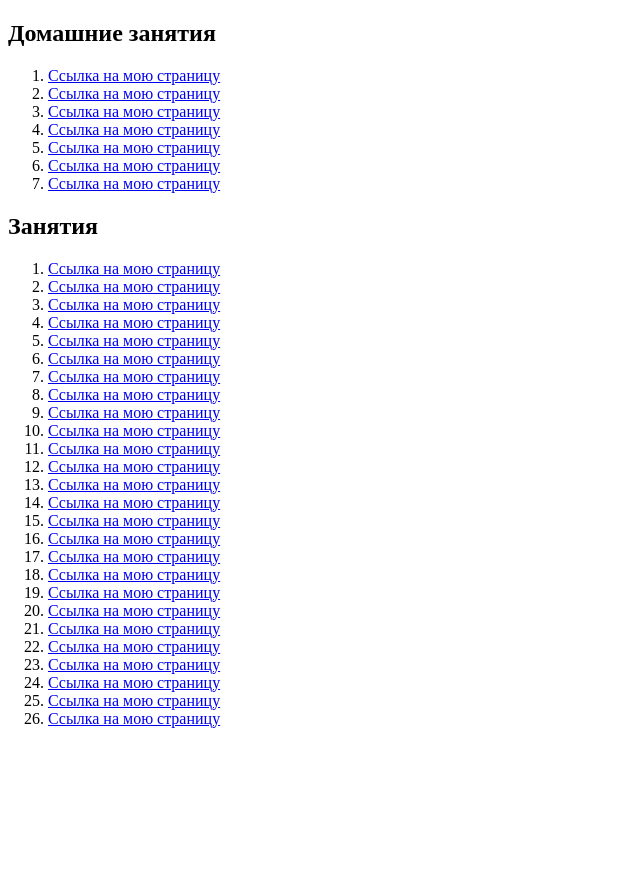
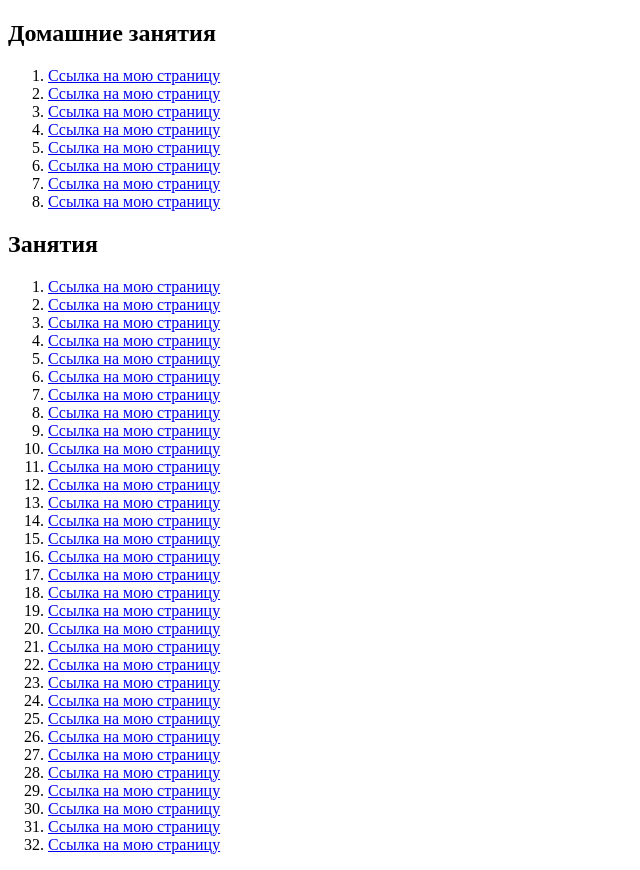
Before and after one commit to ArtemiyKiselev/ArtemiyKiselev.github.io, a plain HTML site: page index.html in a window 1280 px wide. Shown: the part 60-930 px from the top of the page, without its empty margins (0-640 px from the left). Before the commit the page ends 804 px from the top, so only its background shows below. Drawn offline with Linux system fonts and the light colour scheme.

Commit message:
Add files via upload

```diff
--- a/index.html
+++ b/index.html
@@ -32,6 +32,9 @@
         </li>
         <li>
             <a href="Home work 5(5).html">Ссылка на мою страницу</a>
+        </li>
+        <li>
+            <a href="Home work 6(2).html">Ссылка на мою страницу</a>
         </li>
     </ol>
     <h2>Занятия</h2>
@@ -114,6 +117,24 @@
         <li>
             <a href="Klass work 13(3).html">Ссылка на мою страницу</a>
         </li>
+        <li>
+            <a href="Klass work 14.html">Ссылка на мою страницу</a>
+        </li>
+        <li>
+            <a href="Klass work 15(1).html">Ссылка на мою страницу</a>
+        </li>
+        <li>
+            <a href="Klass work 15(2).html">Ссылка на мою страницу</a>
+        </li>
+        <li>
+            <a href="Klass work 16.html">Ссылка на мою страницу</a>
+        </li>
+        <li>
+            <a href="Klass work 17.html">Ссылка на мою страницу</a>
+        </li>
+        <li>
+            <a href="Klass work 18.html">Ссылка на мою страницу</a>
+        </li>
     </ol>
 </body>
 </html>
```
